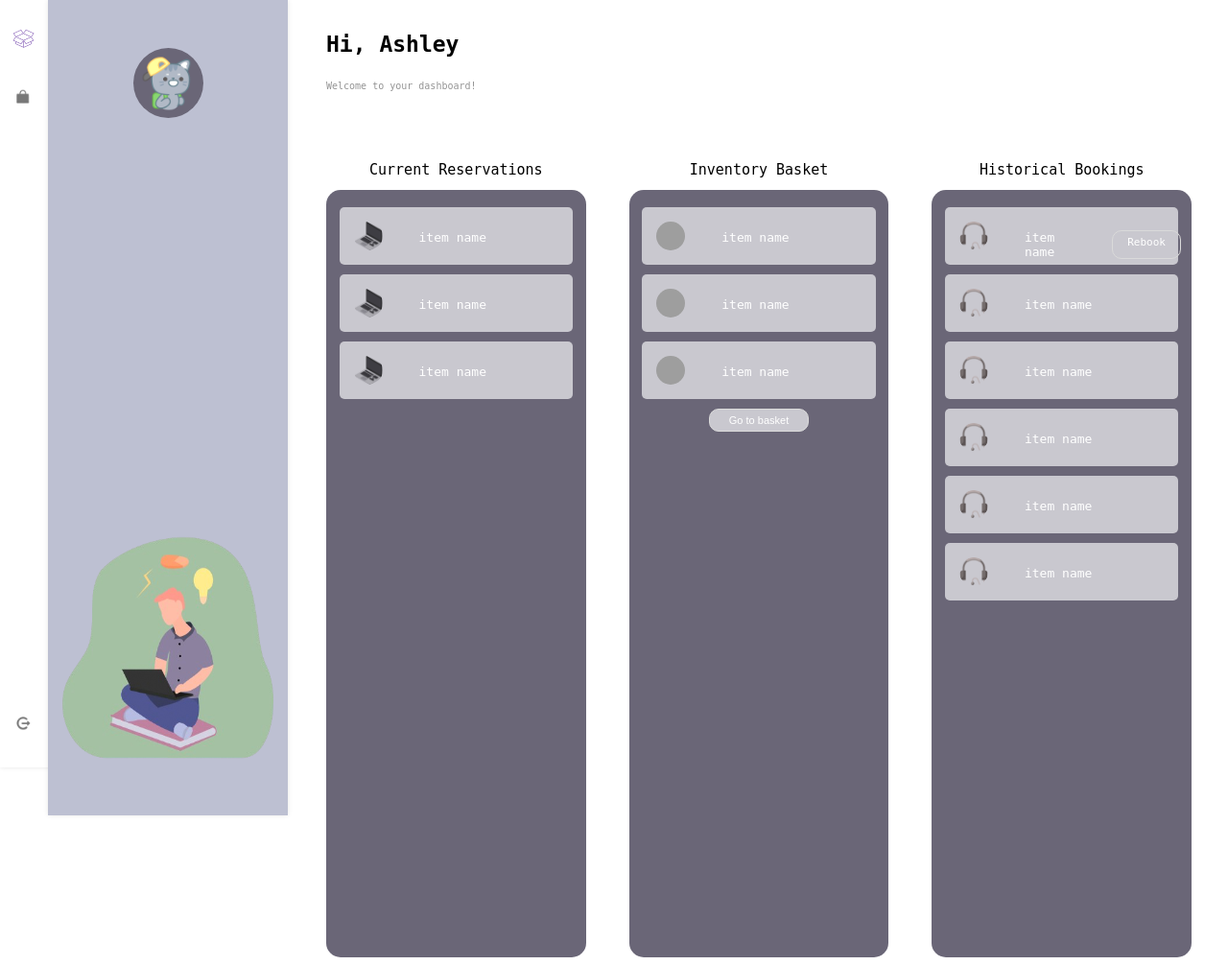
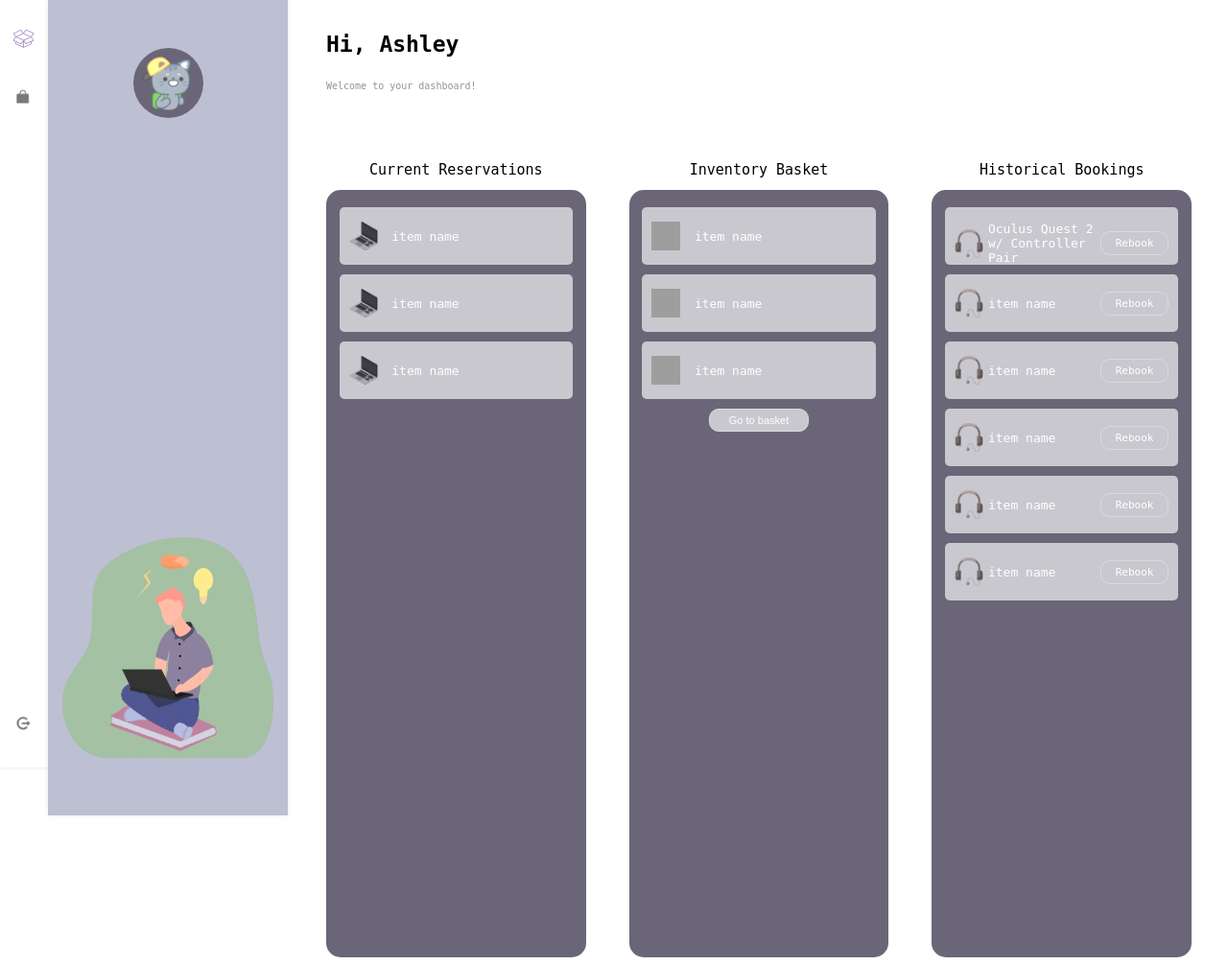
Before and after one commit to samankhan03/eduInventory, a Django app: page /basket/user/ in a window 1280 px wide. Shown: the whole page at 96% size. Run offline with Django 5.2, Linux system fonts and the light colour scheme; grey boxes are pictures that could not be loaded.

Commit message:
added rebook button on dashboard

```diff
--- a/static/css/dashboard.css
+++ b/static/css/dashboard.css
@@ -160,23 +160,32 @@ body {
     cursor: pointer;
 }
 
-.card-content {
+.hb-block .card-content {
+    padding-top: 5px;
     display: flex;
     color: white;
-    justify-content: left;
     font-family: monospace;
-    margin-top: 14px;
     position: relative;
-
+    align-items: center;
+    justify-content: space-between;
+    width: 100%;
 
 }
+
+.ib-block .card-content, .cr-block .card-content {
+    padding-top: 5px;
+    display: flex;
+    color: white;
+    font-family: monospace;
+    position: relative;
+    align-items: center;
+    justify-content: space-between;
+    width: 100%;
+}
+
 .card-content img {
-    margin-top: -14px;
     width: 30px; /* Adjust the size of the icon */
     height: 30px; /* Adjust the size of the icon */
-    margin-right: 33px; /* Add spacing between icon and item name */
-    border-radius: 50px; /* Make the border round */
-    padding: 5px;
 }
 .mini-page {
     visibility: hidden;
@@ -196,20 +205,6 @@ body {
     font-family: monospace;
 }
 
-
-/*.show-info-button {*/
-/*    width: 10%;*/
-/*    height: 10px;*/
-/*    font-size: 20px;*/
-/*    background-color: #c9c8cf;*/
-/*    color: #6A6677;*/
-/*    border: none;*/
-/*    border-radius: 30%;*/
-/*    cursor: pointer;*/
-/*    padding: 5px;*/
-/*    box-sizing: border-box;*/
-/*    z-index: 999;*/
-/*}*/
 
 .cards:hover {
     /*border: solid #89d770 3px ;*/
@@ -273,13 +268,22 @@ body {
         border-radius: 10px;
         border: 1px solid #dadada;
         cursor: pointer;
-        box-shadow: #9796a8;
         font-size: 11px;
-        margin-left: 60px;
-
-
 }
 .rebook-button a {
     text-decoration: none;
     color: white;
 }
+.rebook-button:hover {
+    border: solid #949494 1px;
+}
+
+.hb-block .item-name {
+
+    width: 50%;
+}
+
+.item-name {
+
+    width: 80%;
+}
--- a/templates/dashboard_user.html
+++ b/templates/dashboard_user.html
@@ -48,7 +48,7 @@
                 <div class="cards" id = myCard>
                     <div class="card-content">
                         <img src="{% static 'images/laptop.png'%}" alt="laptop-icon" height="60" width="60">
-                        item name
+                        <div class="item-name"> item name </div>
                     </div>
                         <div class="mini-page">
                             Due Date:
@@ -57,7 +57,7 @@
                 <div class="cards" id = myCard>
                     <div class="card-content">
                         <img src="{% static 'images/laptop.png'%}" alt="laptop-icon" height="60" width="60">
-                        item name
+                        <div class="item-name">item name</div>
                     </div>
                         <div class="mini-page">
                             Due Date:
@@ -67,7 +67,7 @@
                 <div class="cards" id = myCard>
                     <div class="card-content">
                         <img src="{% static 'images/laptop.png'%}" alt="laptop-icon" height="60" width="60">
-                        item name
+                        <div class="item-name">item name</div>
                     </div>
                          <div class="mini-page">
                             Due Date:
@@ -79,19 +79,19 @@
                 <div class="cards">
                     <div class="card-content">
                         <img src="{% static 'images/macmini.png'%}" alt="laptop-icon" height="90" width="90">
-                        item name
+                        <div class="item-name">item name</div>
                     </div>
                 </div>
                 <div class="cards">
                     <div class="card-content">
                         <img src="{% static 'images/macmini.png'%}" alt="laptop-icon" height="90" width="90">
-                        item name
+                        <div class="item-name">item name</div>
                     </div>
                 </div>
                 <div class="cards">
                     <div class="card-content">
                         <img src="{% static 'images/macmini.png'%}" alt="laptop-icon" height="90" width="90">
-                        item name
+                        <div class="item-name">item name</div>
                     </div>
                 </div>
                  <div class="add-button"> <a href="{% url 'basket' %}">
@@ -104,9 +104,9 @@
                 <div class="cards" id = myCard>
                      <div class="card-content">
                         <img src="{% static 'images/headset.png'%}" alt="headset-icon" height="60" width="60">
-                        item name
-                          <div class="rebook-button"> <a href="{% url 'basket' %}">
-                              Rebook </a>
+                        <div class="item-name">Oculus Quest 2 w/ Controller Pair</div>
+                          <div class="rebook-button">
+                              <a href="{% url 'basket' %}">Rebook </a>
                           </div>
                     </div>
                     <div class="mini-page">
@@ -117,7 +117,10 @@
                 <div class="cards" id = myCard>
                      <div class="card-content">
                         <img src="{% static 'images/headset.png'%}" alt="headset-icon" height="60" width="60">
-                        item name
+                         <div class="item-name"> item name </div>
+                         <div class="rebook-button">
+                              <a href="{% url 'basket' %}">Rebook </a>
+                          </div>
                     </div>
                      <div class="mini-page">
                             Booked on:
@@ -126,7 +129,10 @@
                 <div class="cards" id = myCard>
                     <div class="card-content">
                         <img src="{% static 'images/headset.png'%}" alt="headset-icon" height="60" width="60">
-                        item name
+                        <div class="item-name">item name </div>
+                        <div class="rebook-button">
+                              <a href="{% url 'basket' %}">Rebook </a>
+                          </div>
                     </div>
                      <div class="mini-page">
                             Booked on:
@@ -135,7 +141,10 @@
                 <div class="cards" id = myCard>
                     <div class="card-content">
                         <img src="{% static 'images/headset.png'%}" alt="headset-icon" height="60" width="60">
-                        item name
+                        <div class="item-name">item name</div>
+                        <div class="rebook-button">
+                              <a href="{% url 'basket' %}">Rebook </a>
+                        </div>
                     </div>
                      <div class="mini-page">
                             Booked on:
@@ -144,7 +153,10 @@
                 <div class="cards" id = myCard>
                     <div class="card-content">
                         <img src="{% static 'images/headset.png'%}" alt="headset-icon" height="60" width="60">
-                        item name
+                        <div class="item-name"> item name </div>
+                        <div class="rebook-button">
+                              <a href="{% url 'basket' %}">Rebook </a>
+                        </div>
                     </div>
                      <div class="mini-page">
                             Booked on:
@@ -153,7 +165,10 @@
                 <div class="cards" id = myCard>
                     <div class="card-content">
                         <img src="{% static 'images/headset.png'%}" alt="headset-icon" height="60" width="60">
-                        item name
+                        <div class="item-name">item name</div>
+                        <div class="rebook-button">
+                              <a href="{% url 'basket' %}">Rebook </a>
+                        </div>
                     </div>
                      <div class="mini-page">
                             Booked on:
```
Also changed, not shown: inventory/views.py (+6 -1 lines).
